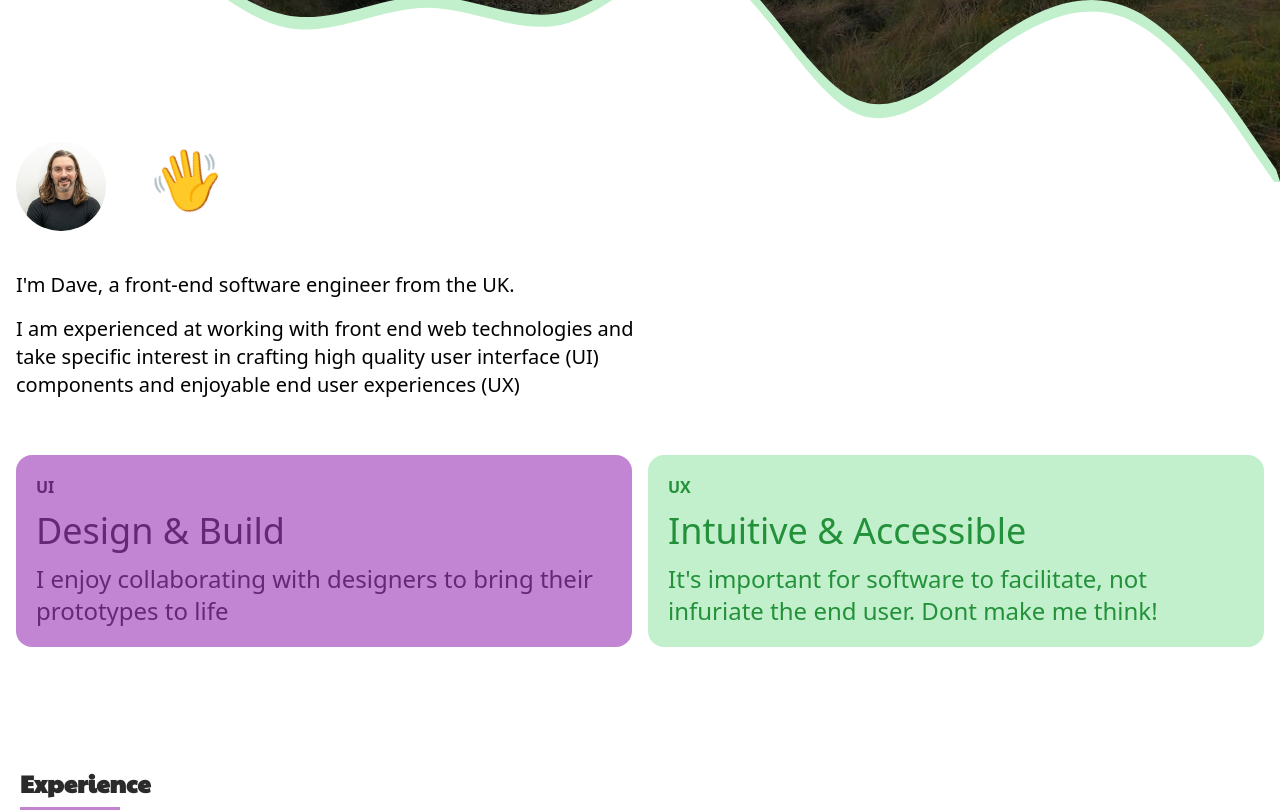
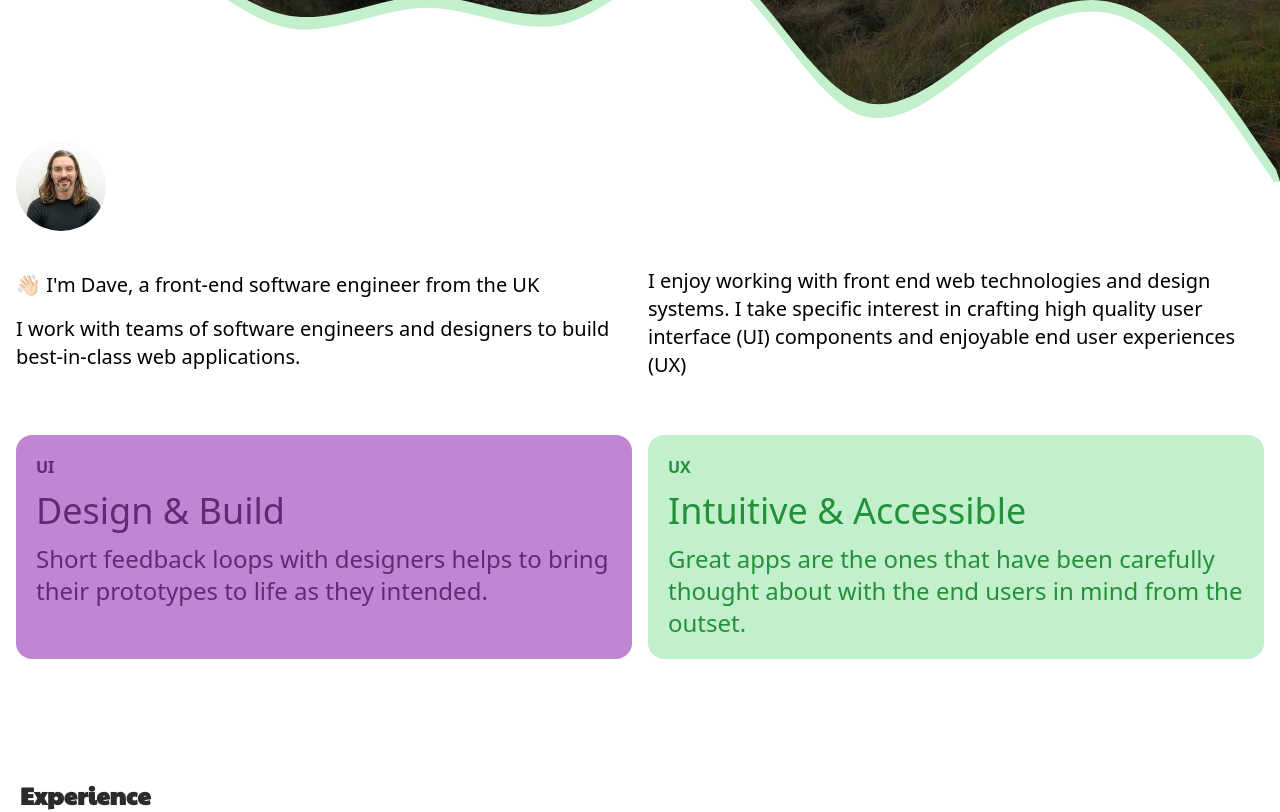
Before and after one commit to beazergood/db-portfolio, a Next.js app: page / in a window 1280 px wide. Shown: the part 660-1472 px from the top of the page. Built offline with nearby package versions, Linux system fonts and the light colour scheme; a web font is replaced by a local one.

Commit message:
feat: update content

```diff
--- a/src/components/portfolio/About/index.tsx
+++ b/src/components/portfolio/About/index.tsx
@@ -1,11 +1,12 @@
-import React from 'react'
-import { motion } from 'framer-motion'
-import { useInView } from 'react-intersection-observer'
-import ReactTooltip from 'react-tooltip'
-import useResponsive from '../../../hooks/responsive'
+import React from "react";
+import { motion } from "framer-motion";
+import { useInView } from "react-intersection-observer";
+import ReactTooltip from "react-tooltip";
+import useResponsive from "../../../hooks/responsive";
+import cx from "classnames";
 
 export interface AboutProps {
-  title?: string
+  title?: string;
 }
 
 const WavingHand = () => {
@@ -14,70 +15,79 @@ const WavingHand = () => {
     threshold: 0.5,
     triggerOnce: true,
     delay: 300,
-  })
+  });
 
   const wave = {
     visible: { rotate: 20 },
     hidden: {
       rotate: -20,
     },
-  }
+  };
   return (
     <motion.div
       ref={ref}
-      animate={inView ? 'visible' : 'hidden'}
+      animate={inView ? "visible" : "hidden"}
       variants={wave}
       style={{
-        marginBottom: '-20px',
-        marginRight: '-45px',
-        paddingBottom: '20px',
-        paddingRight: '45px',
-        display: 'inline-block',
+        marginBottom: "-20px",
+        marginRight: "-45px",
+        paddingBottom: "20px",
+        paddingRight: "45px",
+        display: "inline-block",
       }}
       transition={{
         duration: 0.3,
         repeat: 3,
-        ease: 'easeInOut',
-        type: 'tween',
+        ease: "easeInOut",
+        type: "tween",
         from: 0,
       }}
     >
       👋
     </motion.div>
-  )
-}
+  );
+};
 
 export const About: React.FC<AboutProps> = () => {
-  const { isDesktopOrLaptop } = useResponsive()
+  const { isDesktopOrLaptop } = useResponsive();
 
   return (
     <>
-      <div className="-mt-20 px-4 container mx-auto flex-col">
-        <div className="flex flex-col md:flex-row my-10">
-          {isDesktopOrLaptop && (
+      <div
+        className={cx(
+          "px-4 container mx-auto flex-col",
+          isDesktopOrLaptop ? "-mt-20" : "mt-20"
+        )}
+      >
+        {isDesktopOrLaptop && (
+          <div className="flex flex-col md:flex-row my-10">
             <img
-              src={'/images/me.jpg'}
+              src={"/images/me.jpg"}
               width="90px"
               height="90px"
               className="rounded-full"
             />
-          )}
-          <div className="md:ml-10">
-            <h1 className="text-6xl pt-3 text-left">
-              <WavingHand />
-            </h1>
           </div>
-        </div>
-        <div className="flex flex-col md:flex-row mb-10">
+        )}
+        <div className="flex flex-col md:flex-row mb-10 mt-10">
           <div className="md:w-1/2">
             <ReactTooltip />
             <p className="text-xl">
-              I'm Dave, a front-end software engineer from the UK.
+              👋🏻 I'm Dave, a front-end software engineer from the UK
             </p>
             <p className="text-xl my-4">
-              I am experienced at working with front end web technologies and
+              I work with teams of software engineers and designers to build
+              best-in-class web applications.
+              {/* I enjoy working with front end web technologies and design systems.
               take specific interest in crafting high quality user interface
-              (UI) components and enjoyable end user experiences (UX)
+              (UI) components and enjoyable end user experiences (UX) */}
+            </p>
+          </div>
+          <div className="md:w-1/2">
+            <p className="text-xl my-4 md:ml-2 -mt-1">
+              I enjoy working with front end web technologies and design
+              systems. I take specific interest in crafting high quality user
+              interface (UI) components and enjoyable end user experiences (UX)
             </p>
           </div>
         </div>
@@ -85,31 +95,30 @@ export const About: React.FC<AboutProps> = () => {
           <motion.div
             className="p-5 bg-purp flex-col rounded-2xl hover:shadow-lg col-span-1"
             whileHover={{ scale: 1.01 }}
-            transition={{ duration: 0.3, ease: 'easeIn' }}
+            transition={{ duration: 0.3, ease: "easeIn" }}
           >
             <p className="font-bold text-purp-dark">UI</p>
             <p className="text-4xl py-3 text-purp-dark">Design &amp; Build</p>
             <p className="text-2xl text-purp-dark">
-              I enjoy collaborating with designers to bring their prototypes to
-              life
+              Short feedback loops with designers helps to bring their prototypes to
+              life as they intended.
             </p>
           </motion.div>
           <motion.div
             className="p-5 bg-mintee flex-col rounded-2xl hover:shadow-lg col-span-1"
             whileHover={{ scale: 1.01 }}
-            transition={{ duration: 0.3, ease: 'easeIn' }}
+            transition={{ duration: 0.3, ease: "easeIn" }}
           >
             <p className="font-bold text-thyme">UX</p>
             <p className="text-4xl py-3 text-thyme">
               Intuitive &amp; Accessible
             </p>
             <p className="text-2xl text-thyme">
-              It's important for software to facilitate, not infuriate the end
-              user. Dont make me think!
+              Great apps are the ones that have been carefully thought about with the end users in mind from the outset.
             </p>
           </motion.div>
-        </div>{' '}
+        </div>{" "}
       </div>
     </>
-  )
-}
+  );
+};
--- a/src/components/portfolio/Contact/index.tsx
+++ b/src/components/portfolio/Contact/index.tsx
@@ -3,19 +3,14 @@ import { motion } from 'framer-motion'
 import { Linkedin } from '@styled-icons/bootstrap/Linkedin'
 import { Github } from '@styled-icons/bootstrap/Github'
 import * as packageInfo from '../../../../package.json'
-export interface ContactProps {
-  title?: string
-}
 
-export const Contact: React.FC<ContactProps> = (
-  { title } = { title: 'A simple Tailiwind template' }
-) => {
+export const Contact: React.FC = () => {
   return (
     <>
       <div className="w-full border- mx-auto px-10  border-grey-200 relative">
         <motion.div className="mt-10 container relative border- border-green-400">
           <h1 className="text-2xl text-mintee-dark payton-one py-10">
-            Available for contract hire from January 2023
+            Available to hire from January 2023
           </h1>
           <div className="absolute right-10 top-0 ">
             <h1 className="text-xl text-mintee-dark payton-one py-10 text-left invisible md:visible lg:visible">
```
